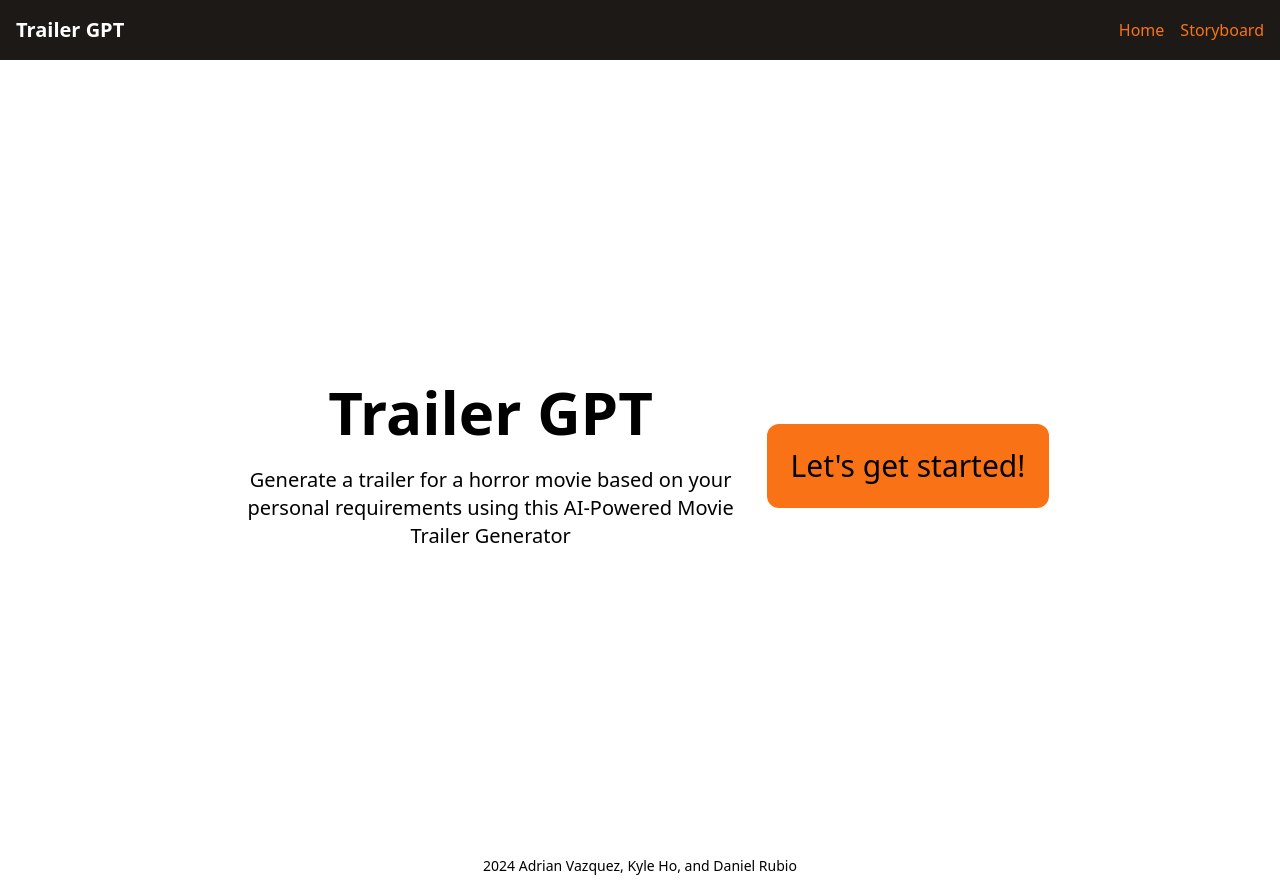
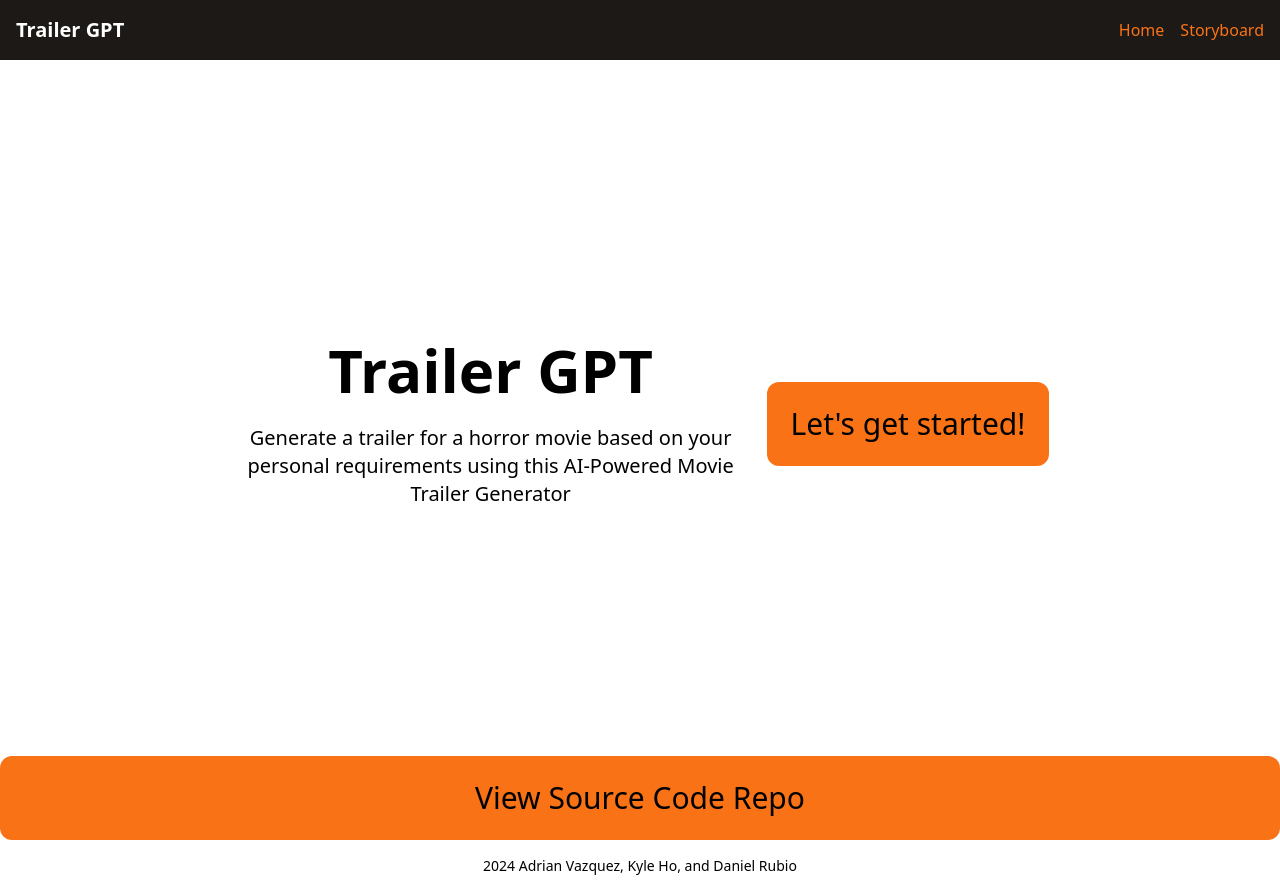
Before and after one commit to adriancancode/Cerebral_Beach_Hacks_2024, a SvelteKit app: page / in a window 1280 px wide. Built offline with nearby package versions, Linux system fonts and the light colour scheme.

Commit message:
Added link to source code GitHub repo

```diff
--- /dev/null
+++ b/src/lib/components/SourceCode.svelte
@@ -0,0 +1,4 @@
+<a
+  class="bg-orange-500 rounded-xl text-3xl hover:text-white hover:bg-black duration-200 text-center p-6"
+  href="https://github.com/adriancancode/Cerebral_Beach_Hacks_2024">View Source Code Repo</a
+>
--- a/src/routes/+page.svelte
+++ b/src/routes/+page.svelte
@@ -1,5 +1,6 @@
 <script lang="ts">
   import Start from "$lib/components/Start.svelte";
+  import SourceCode from "$lib/components/SourceCode.svelte";
 </script>
 
 <div class="min-h-screen flex flex-col">
@@ -17,6 +18,7 @@
       </section>
     </div>
   </main>
+  <SourceCode />
 
   <footer class="py-4">
     <p class="text-center text-sm">
```
